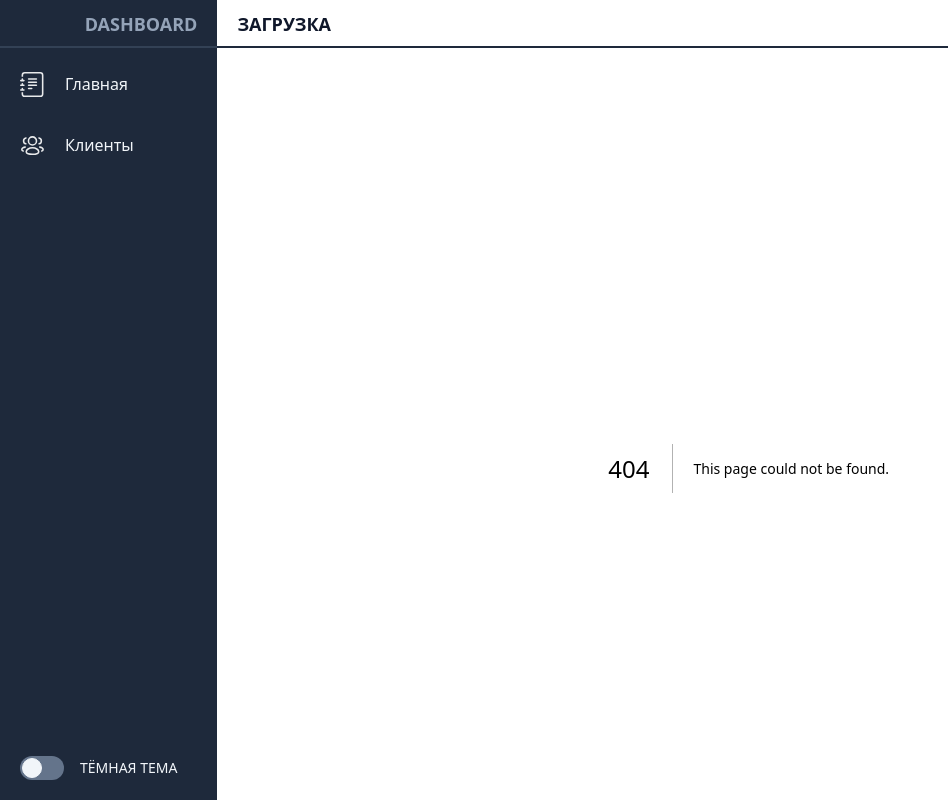
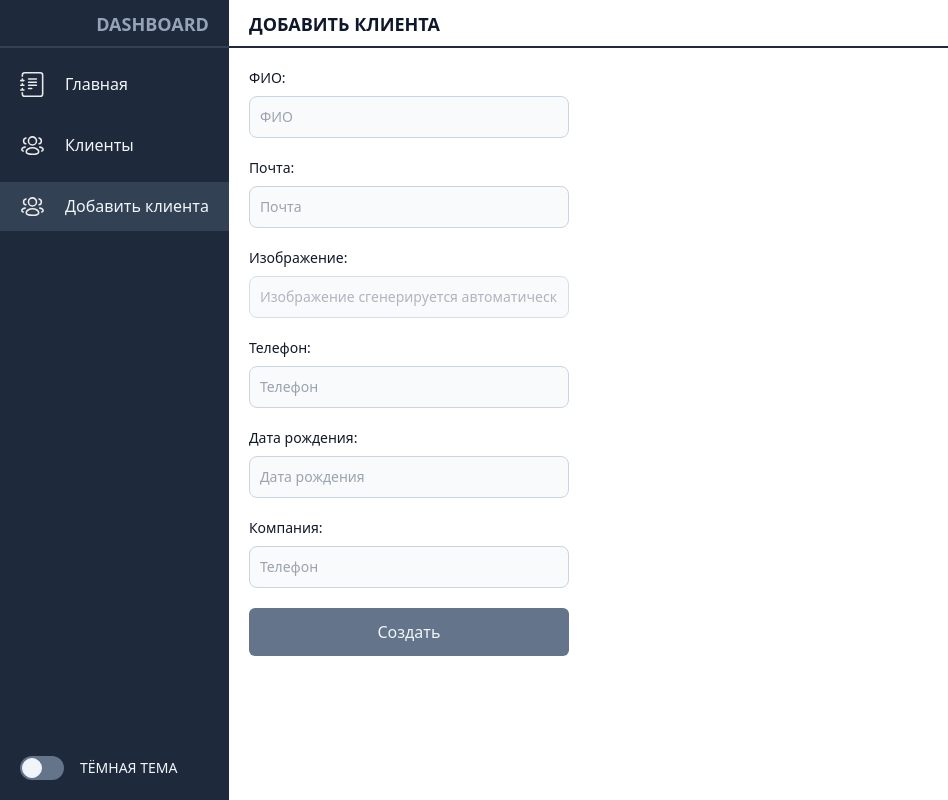
Before and after one commit to mrreads/dashboard, a Next.js app: page /add in a window 1280 px wide. Before the commit this address had no page. Shown: the whole page, without its empty margins (0-948 px from the left). Built offline with nearby package versions, Linux system fonts and the light colour scheme.

Commit message:
start add client logic

```diff
--- a/interfaces/IClient.type.tsx
+++ b/interfaces/IClient.type.tsx
@@ -1,5 +1,5 @@
 export interface IClient {
-    id: string,
+    id?: string,
     name: string,
     email: string,
     image: string,
--- a/layouts/layout.tsx
+++ b/layouts/layout.tsx
@@ -17,6 +17,7 @@ export interface IRoute {
 const routesList: Readonly<IRoute[]> = [
   { 'title': 'Главная', 'path': '/', 'icon': 'journal.svg'},
   { 'title': 'Клиенты', 'path': '/clients', 'icon': 'users.svg'},
+  { 'title': 'Добавить клиента', 'path': '/add', 'icon': 'users.svg'},
 ]
 
 export default function Layout({ children }: IProps) {
--- a/next.config.js
+++ b/next.config.js
@@ -5,6 +5,7 @@ const nextConfig = {
     api: 'https://api.mrreads.ru/',
   },
   images: {
+    unoptimized: true,
     remotePatterns: [
       {
         protocol: "https",
--- a/package.json
+++ b/package.json
@@ -18,6 +18,7 @@
     "chart.js": "^4.1.1",
     "eslint": "8.30.0",
     "eslint-config-next": "13.0.7",
+    "formik": "^2.2.9",
     "framer-motion": "^7.10.2",
     "nanoid": "^4.0.0",
     "next": "13.0.7",
@@ -26,7 +27,8 @@
     "react-chartjs-2": "^5.1.0",
     "react-dom": "18.2.0",
     "react-redux": "^8.0.5",
-    "typescript": "4.9.4"
+    "typescript": "4.9.4",
+    "yup": "^0.32.11"
   },
   "devDependencies": {
     "@faker-js/faker": "^7.6.0",
--- /dev/null
+++ b/pages/add.tsx
@@ -0,0 +1,86 @@
+import { Formik, FormikHelpers, FormikProps, Form, Field, FieldProps } from 'formik';
+import { object, string, number, date } from 'yup';
+import { faker } from '@faker-js/faker';
+
+import { IClient } from '@/interfaces/IClient.type';
+import { useEffect, useRef } from 'react';
+
+export default function Add(): JSX.Element {
+
+    const phoneRegExp = /^((\+[1-9]{1,4}[ -]?)|(\([0-9]{2,3}\)[ -]?)|([0-9]{2,4})[ -]?)*?[0-9]{3,4}[ -]?[0-9]{3,4}$/;
+    const clientSchema = object().shape({
+        name: string().min(2, 'Коротко!').max(75, 'Много!').required('Обязательно!'),
+        email: string().email('Неверный формат').required('Обязательно!'),
+        image: string().default(() => faker.image.avatar()).required(),
+        phone: string().matches(phoneRegExp, 'Неверный формат!').required('Обязательно!'),
+        register: date().required('Обязательно'),
+        birth: date().default(() => new Date()).required('Обязательно!'),
+        company: string().min(2, 'Коротко!').max(50, 'Много!').required('Обязательно!'),
+      });
+
+    const initialValues: IClient = {
+        name: '',
+        email: '',
+        image: '',
+        phone: '',
+        register: new Date(),
+        birth: '',
+        company: '',
+    };
+
+    return (
+      <div>
+         <Formik
+            initialValues={initialValues}
+            validationSchema={clientSchema}
+            onSubmit={(values, actions) => {
+                console.log({ values, actions });
+            }}
+       >
+        {({ errors, touched }) => (
+         <Form className='flex flex-col max-w-xs'>
+
+            <div className='flex gap-4 justify-between'>
+                <label htmlFor="name" className="block mb-2 text-sm font-medium text-gray-900 dark:text-white">ФИО:</label>
+                { errors.name && touched.name ? (<span className="text-sm text-red-600 dark:text-red-500">{errors.name}</span>) : null }
+            </div>
+           <Field id="name" name="name" placeholder="ФИО" className="mb-5 bg-slate-50 border border-slate-300 text-slate-900 text-sm rounded-lg focus:ring-blue-500 focus:border-blue-500 block w-full p-2.5 dark:bg-slate-700 dark:border-slate-600 dark:placeholder-slate-400 dark:text-white dark:focus:ring-blue-500 dark:focus:border-blue-500" />
+
+           <div className='flex gap-4 justify-between'>
+                <label htmlFor="name" className="block mb-2 text-sm font-medium text-gray-900 dark:text-white">Почта:</label>
+                { errors.email && touched.email ? (<span className="text-sm text-red-600 dark:text-red-500">{errors.email}</span>) : null }
+            </div>
+           <Field id="email" name="email" placeholder="Почта"  className="mb-5 bg-slate-50 border border-slate-300 text-slate-900 text-sm rounded-lg focus:ring-blue-500 focus:border-blue-500 block w-full p-2.5 dark:bg-slate-700 dark:border-slate-600 dark:placeholder-slate-400 dark:text-white dark:focus:ring-blue-500 dark:focus:border-blue-500" />
+
+           <div className='flex gap-4 justify-between'>
+                <label htmlFor="name" className="block mb-2 text-sm font-medium text-gray-900 dark:text-white">Изображение:</label>
+                { errors.image && touched.image ? (<span className="text-sm text-red-600 dark:text-red-500">{errors.image}</span>) : null }
+            </div>
+           <Field id="image" name="image" placeholder="Изображение сгенерируется автоматически" disabled className="opacity-80 cursor-not-allowed mb-5 bg-slate-50 border border-slate-300 text-slate-900 text-sm rounded-lg focus:ring-blue-500 focus:border-blue-500 block w-full p-2.5 dark:bg-slate-700 dark:border-slate-600 dark:placeholder-slate-400 dark:text-white dark:focus:ring-blue-500 dark:focus:border-blue-500" />
+
+           <div className='flex gap-4 justify-between'>
+                <label htmlFor="name" className="block mb-2 text-sm font-medium text-gray-900 dark:text-white">Телефон:</label>
+                { errors.phone && touched.phone ? (<span className="text-sm text-red-600 dark:text-red-500">{errors.phone}</span>) : null }
+            </div>
+           <Field id="phone" name="phone" placeholder="Телефон"  className="mb-5 bg-slate-50 border border-slate-300 text-slate-900 text-sm rounded-lg focus:ring-blue-500 focus:border-blue-500 block w-full p-2.5 dark:bg-slate-700 dark:border-slate-600 dark:placeholder-slate-400 dark:text-white dark:focus:ring-blue-500 dark:focus:border-blue-500" />
+
+           <div className='flex gap-4 justify-between'>
+                <label htmlFor="name" className="block mb-2 text-sm font-medium text-gray-900 dark:text-white">Дата рождения:</label>
+                { errors.birth && touched.birth ? (<span className="text-sm text-red-600 dark:text-red-500">{errors.birth}</span>) : null }
+            </div>
+           <Field id="birth" name="birth" placeholder="Дата рождения"  className="mb-5 bg-slate-50 border border-slate-300 text-slate-900 text-sm rounded-lg focus:ring-blue-500 focus:border-blue-500 block w-full p-2.5 dark:bg-slate-700 dark:border-slate-600 dark:placeholder-slate-400 dark:text-white dark:focus:ring-blue-500 dark:focus:border-blue-500" />
+
+           <div className='flex gap-4 justify-between'>
+                <label htmlFor="name" className="block mb-2 text-sm font-medium text-gray-900 dark:text-white">Компания:</label>
+                { errors.company && touched.company ? (<span className="text-sm text-red-600 dark:text-red-500">{errors.company}</span>) : null }
+            </div>
+           <Field id="phone" name="company" placeholder="Телефон"  className="mb-5 bg-slate-50 border border-slate-300 text-slate-900 text-sm rounded-lg focus:ring-blue-500 focus:border-blue-500 block w-full p-2.5 dark:bg-slate-700 dark:border-slate-600 dark:placeholder-slate-400 dark:text-white dark:focus:ring-blue-500 dark:focus:border-blue-500" />
+
+           <button type="submit" className="w-auto bg-slate-500 text-slate-100 py-3 rounded-md hover:bg-slate-600 dark:bg-slate-800 dark:text-slate-300 dark:hover:bg-slate-700">Создать</button>
+
+         </Form>
+        )}
+       </Formik>
+      </div>
+    )
+  }
--- a/pages/clients.tsx
+++ b/pages/clients.tsx
@@ -12,20 +12,21 @@ export default function Clients(): JSX.Element {
   const [filter, setFilter] = useState('');
   const [currentPage, setCurrentPage] = useState(1);
   const [clients, setClients] = useState<IClient[]>([]);
-  const { data: allClients, isLoading: allClientsLoading } = useGetAllClientsQuery(currentPage);
-  const { data: filterClients, isLoading: filterClientsLoading } = useGetFilterClientsQuery(filter);
+
+  const { data: allClients, isLoading: allClientsIsLoading } = useGetAllClientsQuery(currentPage);
+  const { data: filterClients, isLoading: filterClientsIsLoading } = useGetFilterClientsQuery(filter);
 
   const loadMoreClients = () => setCurrentPage(currentPage + 1)
-  const allLoaded = (currentPage >= allClients?.totalPages) ? true : false;
+  const allLoaded = (!allClientsIsLoading) ? (currentPage >= allClients!?.totalPages) ? true : false : true;
 
-  useEffect(() => { if (!allClientsLoading) setClients(clients.concat(allClients?.items ?? []))}, [allClientsLoading, allClients]);
+  useEffect(() => { if (!allClientsIsLoading) setClients(clients.concat(allClients?.items ?? []))}, [allClientsIsLoading, allClients]);
 
   const [searchQuery, setSearchQuery] = useState('');
   const handleSearch = (e: { target: any }) => setSearchQuery(e.target.value);
 
   const [filtered, setFiltered] = useState<IClient[] | undefined>([]);
   useEffect(() => setFilter(searchQuery), [searchQuery]);
-  useEffect(() => { if (!filterClientsLoading) setFiltered(filterClients?.items ?? []) }, [filterClientsLoading, filterClients])
+  useEffect(() => { if (!filterClientsIsLoading) setFiltered(filterClients?.items ?? []) }, [filterClientsIsLoading, filterClients])
 
   const [selected, setSelected] = useState<IClient | null>(null);
 
@@ -33,7 +34,7 @@ export default function Clients(): JSX.Element {
     <div className="flex gap-5 w-full">
       <div className="flex flex-col gap-5 justify-start max-w-xl w-full">
 
-      { allClientsLoading || clients.length < 1 ?
+      { allClientsIsLoading || clients.length < 1 ?
         <>
           <Search text="Поиск" placeholder="ФИО или Email" additional="cursor-no-drop" disabled />
           { Array(allClients?.perPage).fill(true).map((_, i) => <ClientLoading key={i} />)}
```
Also changed, not shown: 1 other file (tests, documents, lock files or other folders).
